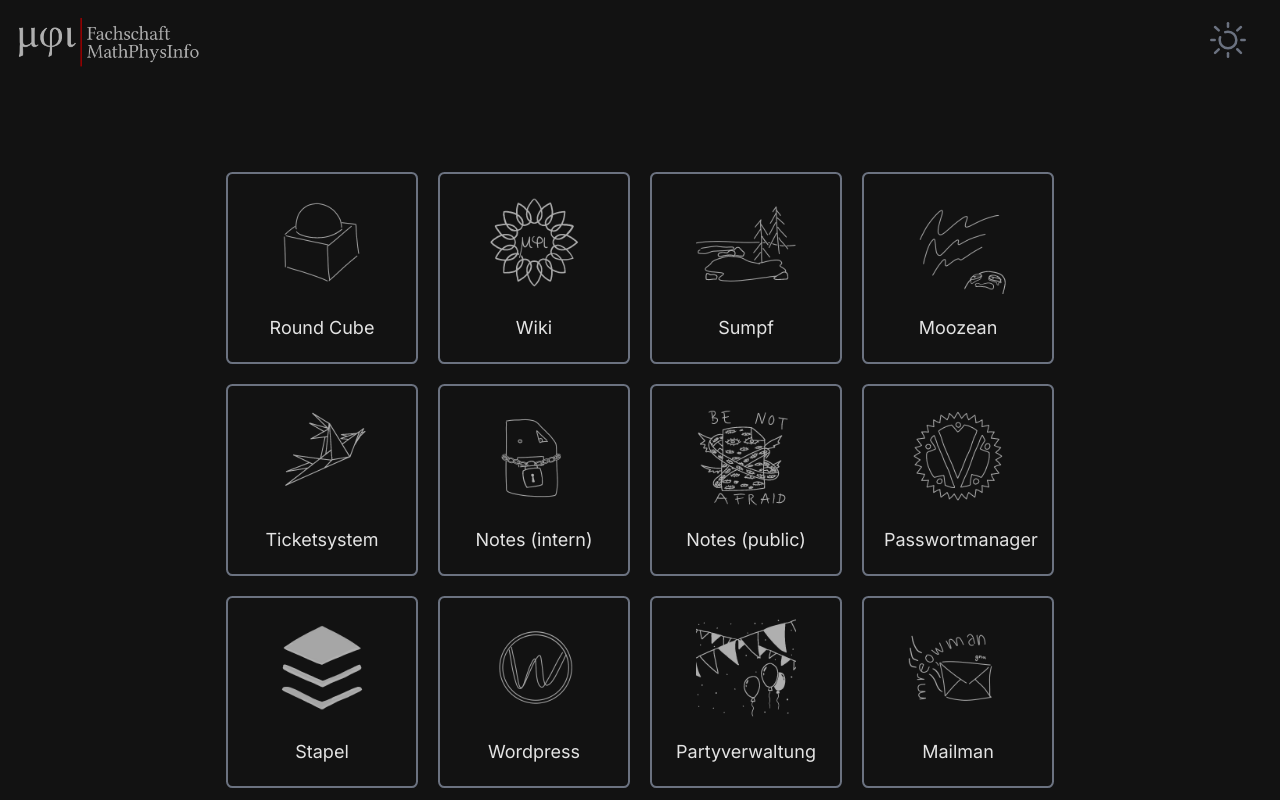
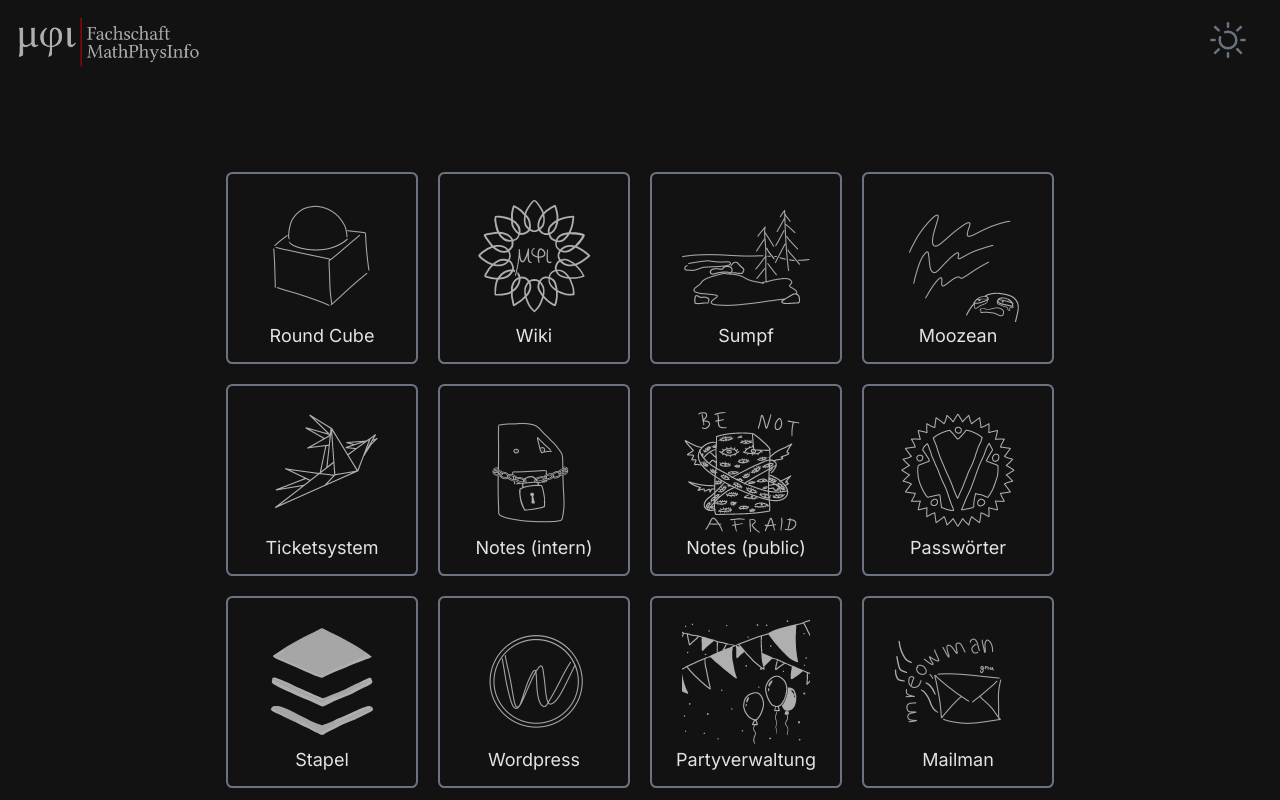
Before and after one commit to FachschaftMathPhysInfo/portal, a Next.js app: page / in a window 1280 px wide. Built offline with nearby package versions, Linux system fonts and the light colour scheme.

Commit message:
Make cards variable size (#9)
* make app card variable in size

* change passwordmanager name

* remove col-1 option

```diff
--- a/app/page.tsx
+++ b/app/page.tsx
@@ -3,8 +3,7 @@
 import {appDataCollection} from "@/lib/data/appData";
 import {connectStyles} from "@/lib/utils/stylingConnector";
 
-const baseStyling: string = 'grid p-16 w-fit h-fit mx-auto min-w-[20rem] grid-cols-1 gap-6 gap-y-6';
-const customSmallScreen: string = 'min-[750px]:grid-cols-2';
+const baseStyling: string = 'grid p-16 w-fit h-fit mx-auto min-w-[20rem] grid-cols-2 gap-6 gap-y-6';
 const mdStyling: string = 'lg:grid-cols-3';
 const xlStyling: string = 'xl:grid-cols-4 xl:gap-5';
 
@@ -13,7 +12,7 @@
     <main className={'xl:h-[100vh] w-[100vw] p-0 m-0 overflow-y-scroll'}>
       <Header/>
       <div className={'w-full h-full flex items-center justify-center'} >
-        <div id='app-container' className={connectStyles(baseStyling, customSmallScreen, mdStyling, xlStyling)}>
+        <div id='app-container' className={connectStyles(baseStyling, mdStyling, xlStyling)}>
 
           {appDataCollection.map( (item, i) => {
             return <AppCard
--- a/components/appCard.tsx
+++ b/components/appCard.tsx
@@ -4,7 +4,7 @@
 import Link from "next/link";
 
 export default function AppCard({src, alt, title, href}: {src: string, alt:string, title: string, href:string}) {
-  const baseStyling: string = 'w-48 h-48 rounded-[0.4rem] border-2 border-gray-500';
+  const baseStyling: string = 'w-40 h-40 min-[750px]:w-48 min-[750px]:h-48 rounded-[0.4rem] border-2 border-gray-500';
   const hoverStyling: string = 'hover:border-2 hover:border-red-500';
 
   return (
@@ -12,9 +12,9 @@
       href={href}
       className={connectStyles(baseStyling, hoverStyling)}
     >
-      <div className={'p-5 w-full h-full flex flex-col items-center justify-between '}>
+      <div className={'p-4 min-[750px]:p-5 w-full h-full flex flex-col items-center justify-between '}>
         <ThemedImage srcLight={src} alt={alt}/>
-        <span className={'text-lg w-full h-fit text-center'}>{title}</span>
+        <span className={'min-[750px]:text-lg w-full h-fit text-center'}>{title}</span>
       </div>
     </Link>
   );
--- a/components/themedImage.tsx
+++ b/components/themedImage.tsx
@@ -1,4 +1,3 @@
-import Image from "next/image";
 import { useTheme } from "next-themes";
 import changeThemedSrc from "@/lib/utils/themeSrcChanger";
 import { useEffect, useState } from "react";
@@ -31,11 +30,10 @@
   }
 
   return (
-    <Image
+    <img
+      className={'w-20 h-20 min-[750px]:w-32 min-[750px]:h-32'}
       alt={alt}
       src={src}
-      width={100}
-      height={100}
     />
   );
 }
--- a/lib/data/appData.ts
+++ b/lib/data/appData.ts
@@ -55,7 +55,7 @@
 }
 
 const passwortmanager: AppData = {
-  name: 'Passwortmanager',
+  name: 'Passwörter',
   imagePath: '/icons_light/passwortmanager.png',
   altText: 'Passwortmanager Icon',
   linkToApp: 'https://vaultwarden.mathphys.info/'
```
